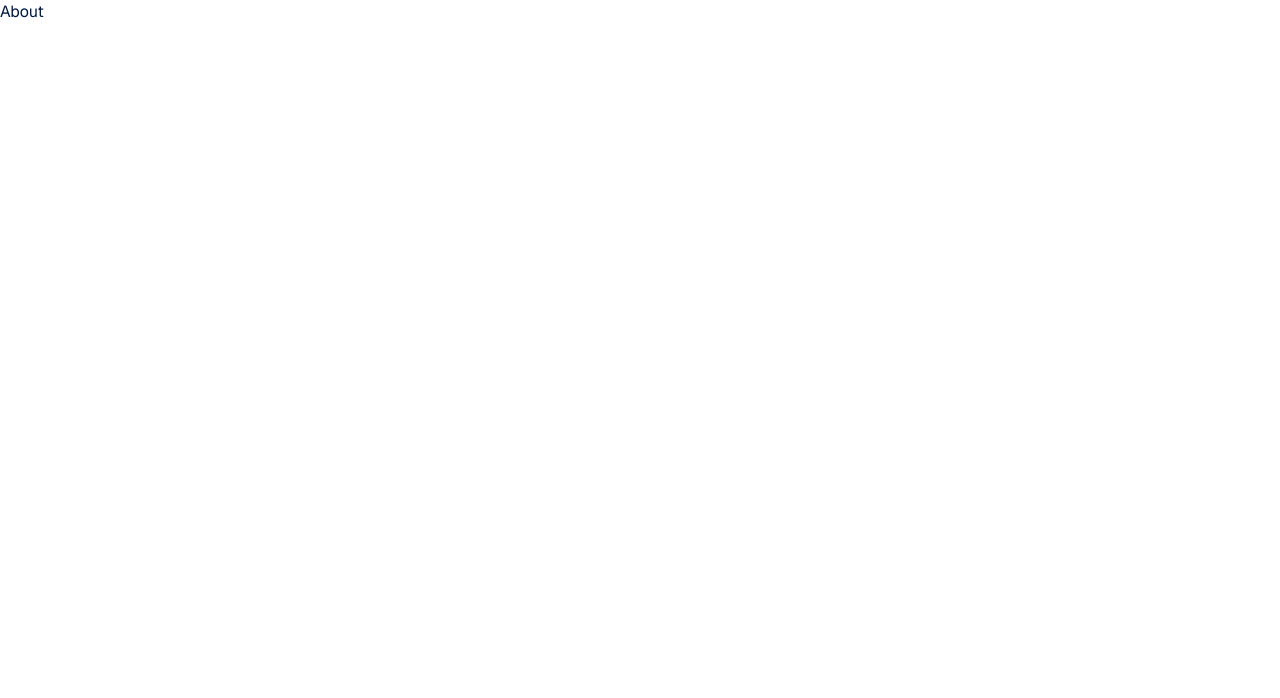
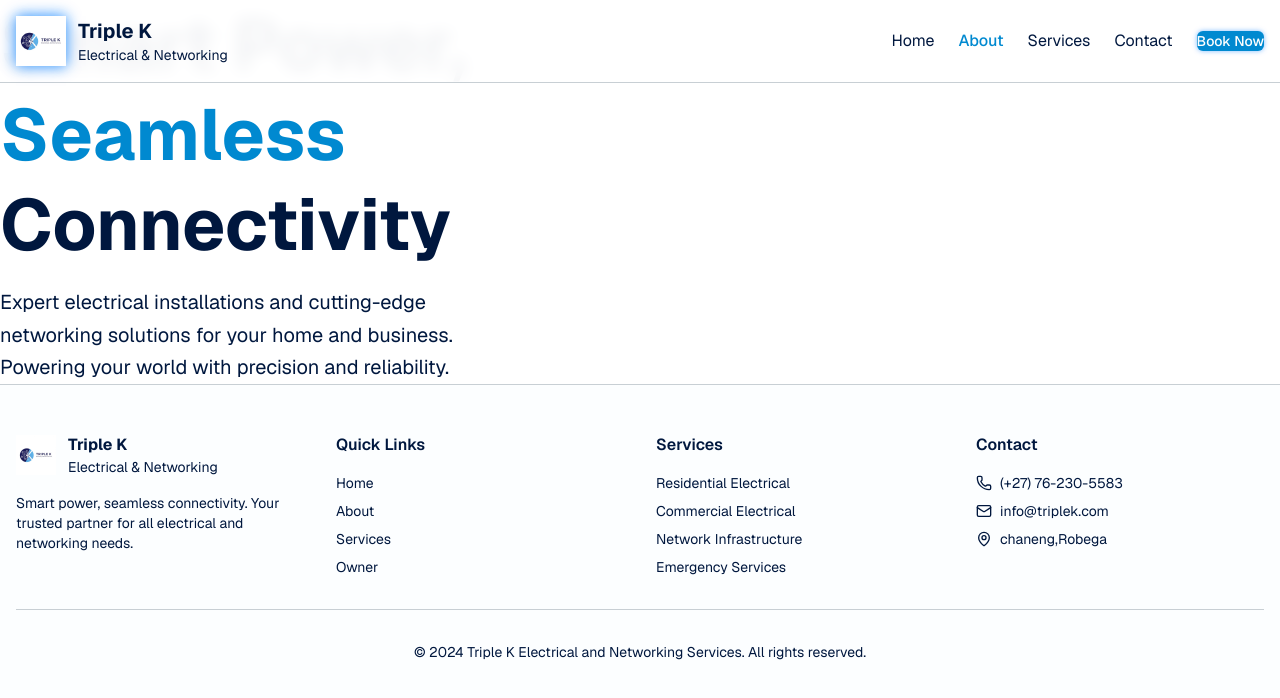
Before and after one commit to kgakatsikeamogetswe/tripplek-company, a Next.js app: page /about in a window 1280 px wide. Shown: the top 698 px of the page. Built offline with nearby package versions, Linux system fonts and the light colour scheme.

Commit message:
navigation

```diff
--- a/app/about/page.js
+++ b/app/about/page.js
@@ -1,7 +1,25 @@
 import React from 'react'
+import { Navigation } from '../../components/layout/Navigation'
+import { Footer } from '../../components/layout/Footer'
 
 export default function About() {
   return (
-    <div>About</div>
+    <div>
+      <Navigation/>
+       <div className="space-y-4">
+              <h1 className="text-5xl lg:text-7xl font-bold text-primary leading-tight">
+                Smart Power,
+                <br />
+                <span className="text-accent">Seamless</span>
+                <br />
+                Connectivity
+              </h1>
+              <p className="text-xl text-muted-foreground max-w-lg leading-relaxed">
+                Expert electrical installations and cutting-edge networking solutions for your home and business.
+                Powering your world with precision and reliability.
+              </p>
+            </div>
+      <Footer/>
+    </div>
   )
 }
--- a/app/bookings/page.js
+++ b/app/bookings/page.js
@@ -1,7 +1,10 @@
 import React from 'react'
+import { Navigation } from '../../components/layout/Navigation'
 
 export default function Booking() {
   return (
-    <div>Booking</div>
+    <div>
+      <Navigation/>
+    </div>
   )
 }
--- a/components/Navigation.jsx
+++ /dev/null
@@ -1,50 +0,0 @@
-import React from 'react'
-import Link from "next/link"
-
-
-export const Navbar = () => {
-  return (
-    <div>
-    {/* Navigation */}
-      <nav className="fixed top-0 w-full bg-background/95 backdrop-blur-sm border-b border-border z-50">
-        <div className="container mx-auto px-4 py-4">
-          <div className="flex items-center justify-between">
-            <Link href="/" className="flex items-center space-x-3">
-              <img
-                src="/triple-k-logo.jpeg"
-                alt="Triple K Electrical and Networking Services"
-                width={50}
-                height={50}
-                className="animate-pulse-glow"
-              />
-              <div>
-                <h1 className="text-xl font-bold text-primary">Triple K</h1>
-                <p className="text-sm text-muted-foreground">Electrical & Networking</p>
-              </div>
-            </Link>
-            <div className="hidden md:flex items-center space-x-6">
-              <Link href="/" className="text-foreground hover:text-accent transition-colors">
-                Home
-              </Link>
-              <Link href="/about" className="text-accent font-medium">
-                About
-              </Link>
-              <Link href="/#services" className="text-foreground hover:text-accent transition-colors">
-                Services
-              </Link>
-              <Link href="/owner" className="text-foreground hover:text-accent transition-colors">
-                Owner
-              </Link>
-              <Link href="/#contact" className="text-foreground hover:text-accent transition-colors">
-                Contact
-              </Link>
-              <button className="bg-accent hover:bg-accent/90 text-accent-foreground animate-pulse-glow">
-                Book Now
-              </button>
-            </div>
-          </div>
-        </div>
-      </nav>
-      </div>
-  )
-}
--- a/components/layout/Navigation.jsx
+++ b/components/layout/Navigation.jsx
@@ -4,7 +4,7 @@
 import Image from "next/image"
 import Link from "next/link"
 import { usePathname } from "next/navigation"
-import { Button } from "@/components/ui/button"
+import { Button } from "../ui/Button"
 
 export function Navigation() {
   const pathname = usePathname()
@@ -42,17 +42,11 @@ export function Navigation() {
             <Link href="/#services" className="text-foreground hover:text-accent transition-colors">
               Services
             </Link>
-            <Link
-              href="/owner"
-              className={`transition-colors ${pathname === '/owner' ? 'text-accent font-medium' : 'text-foreground hover:text-accent'}`}
-            >
-              Owner
-            </Link>
             <Link href="/#contact" className="text-foreground hover:text-accent transition-colors">
               Contact
             </Link>
             <Button asChild className="bg-accent hover:bg-accent/90 text-accent-foreground animate-pulse-glow">
-              <Link href="/booking">Book Now</Link>
+              <Link href="/bookings">Book Now</Link>
             </Button>
           </div>
         </div>
--- a/components/sections/cta-section.jsx
+++ b/components/sections/cta-section.jsx
@@ -1,5 +1,5 @@
 import Link from "next/link"
-import { Button } from "@/components/ui/button"
+import { Button } from "../ui/Button"
 
 export function CTASection({
   title = "Ready to Power Your Project?",
@@ -9,7 +9,7 @@ export function CTASection({
   secondaryButtonText = "Call Now: (+27) 76-230-5583"
 }) {
   return (
-    <section className="py-16 px-4 bg-primary text-primary-foreground">
+    <section id = "contact" className="py-16 px-4 bg-primary text-primary-foreground">
       <div className="container mx-auto text-center">
         <h2 className="text-4xl font-bold mb-4">{title}</h2>
         <p className="text-xl mb-8 opacity-90 max-w-2xl mx-auto">
--- a/components/sections/hero-section.jsx
+++ b/components/sections/hero-section.jsx
@@ -61,7 +61,7 @@ export function HeroSection() {
                 height={100}
                 className="rounded-lg shadow-2xl animate-float"
               />
-              <div className="absolute -top-4 -right-4 bg-accent text-accent-foreground p-4 rounded-lg shadow-lg animate-pulse-glow">
+              <div className="absolute -top-4 ml-88 bg-accent text-accent-foreground p-4 rounded-lg shadow-lg animate-pulse-glow">
                 <Zap className="h-8 w-8" />
               </div>
               <div className="absolute -bottom-4 -left-4 bg-primary text-primary-foreground p-4 rounded-lg shadow-lg animate-pulse-glow">
--- /dev/null
+++ b/components/ui/Button.jsx
@@ -0,0 +1,27 @@
+import * as React from "react"
+import { Slot } from "@radix-ui/react-slot"
+
+// Simple className joiner (replaces `cn` from shadcn)
+function cn(...classes) {
+  return classes.filter(Boolean).join(" ")
+}
+
+const Button = React.forwardRef(
+  ({ className, asChild = false, ...props }, ref) => {
+    const Comp = asChild ? Slot : "button"
+    return (
+      <Comp
+        ref={ref}
+        className={cn(
+          "inline-flex items-center justify-center rounded-md text-sm font-medium transition-colors focus-visible:outline-none focus-visible:ring-2 focus-visible:ring-offset-2 disabled:opacity-50 disabled:pointer-events-none",
+          className
+        )}
+        {...props}
+      />
+    )
+  }
+)
+
+Button.displayName = "Button"
+
+export { Button }
--- a/components/ui/social-media-icons.jsx
+++ b/components/ui/social-media-icons.jsx
@@ -1,5 +1,5 @@
 import { Facebook, Linkedin, Instagram, Twitter } from "lucide-react"
-import { Button } from "@/components/ui/button"
+import { Button } from "../ui/Button"
 
 export function SocialMediaIcons({ className = "", size = "md", variant = "outline" }) {
   const sizeClasses = {
--- a/package.json
+++ b/package.json
@@ -9,6 +9,7 @@
   },
   "dependencies": {
     "@next/font": "^14.2.15",
+    "@radix-ui/react-slot": "^1.2.3",
     "clsx": "^2.1.1",
     "geist": "^1.4.2",
     "lucide-react": "^0.542.0",
```
Also changed, not shown: 1 other file (tests, documents, lock files or other folders).
